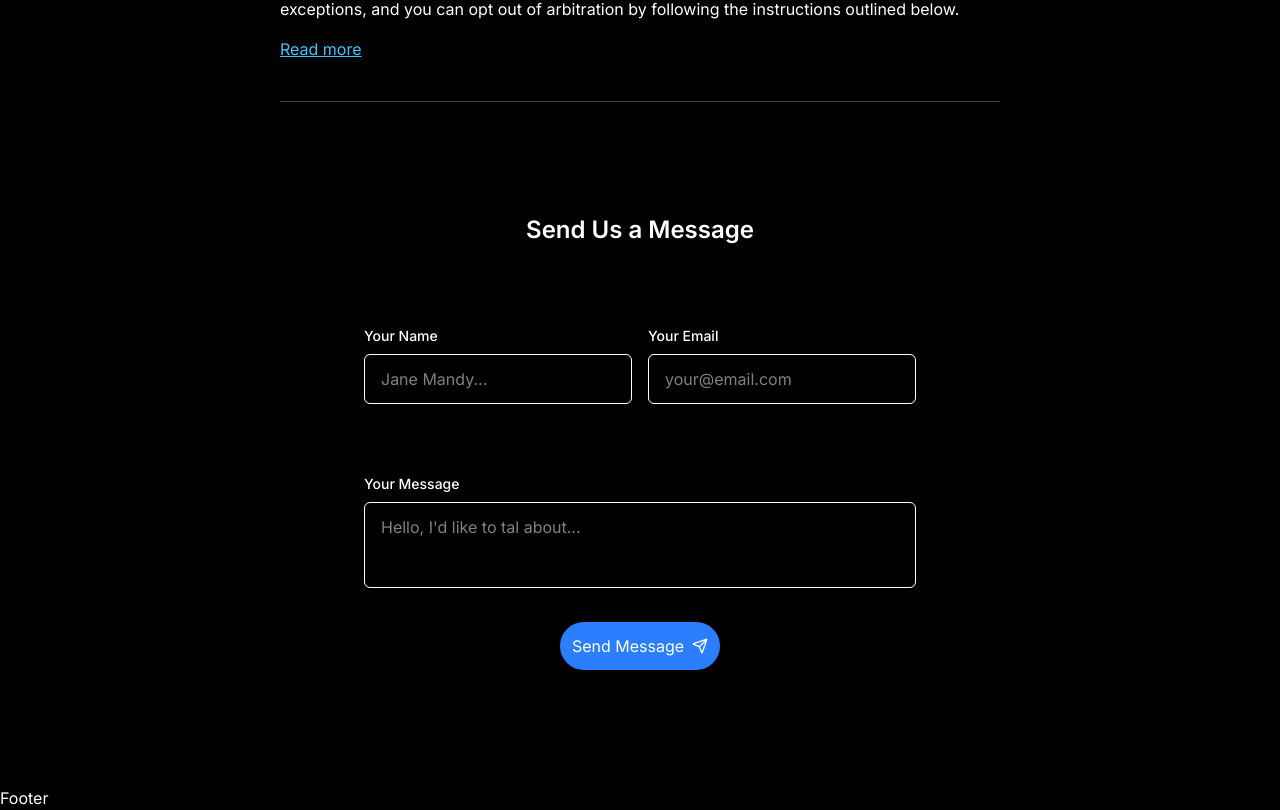
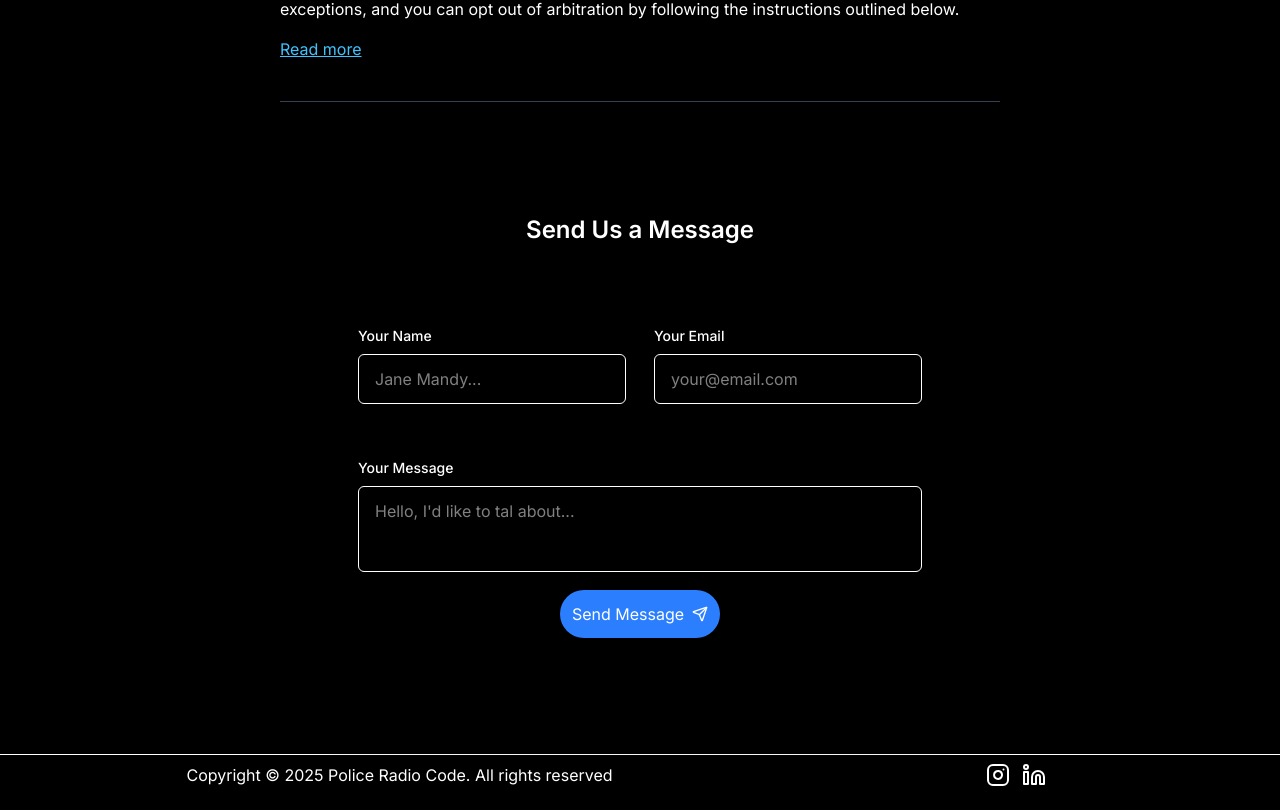
Before and after one commit to Snofts/PoliceRadioCodeApp, a React (Vite) app: page / in a window 1280 px wide. Shown: the part 3396-4206 px from the top of the page. Built offline with nearby package versions, Linux system fonts and the light colour scheme; no server answers.

Commit message:
Footer started

```diff
--- a/src/components/ContactUs.jsx
+++ b/src/components/ContactUs.jsx
@@ -23,7 +23,7 @@ const ContactUs = () => {
         </h3>
         <form
           action=""
-          className="space-y-6 grid grid-cols-2 grid-rows-3 gap-4"
+          className="space-y-6 grid grid-cols-2 grid-rows-3 gap-y-0 gap-x-7"
         >
           <div className="col-span-1">
             <label htmlFor="name" className="block text-sm font-medium mb-2 ">
--- a/src/components/Footer.jsx
+++ b/src/components/Footer.jsx
@@ -1,8 +1,27 @@
+import { Instagram, Linkedin } from 'lucide-react'
 import React from 'react'
 
 const Footer = () => {
   return (
-    <div>Footer</div>
+    <footer className='flex justify-around items-center border-t-[0.5px] h-10'>
+      <div><p>Copyright © 2025 Police Radio Code. All rights reserved</p></div>
+      <div className='flex gap-3'>
+        <a href="">
+          <Instagram />
+        </a>
+        <a href="">
+          <Linkedin />
+        </a>
+        <a href="">
+          {/* <Tiktok /> */}
+        </a>
+        <a href="">
+
+        </a>
+        <a href=""></a>
+        <a href=""></a>
+      </div>
+    </footer>
   )
 }
 
```
